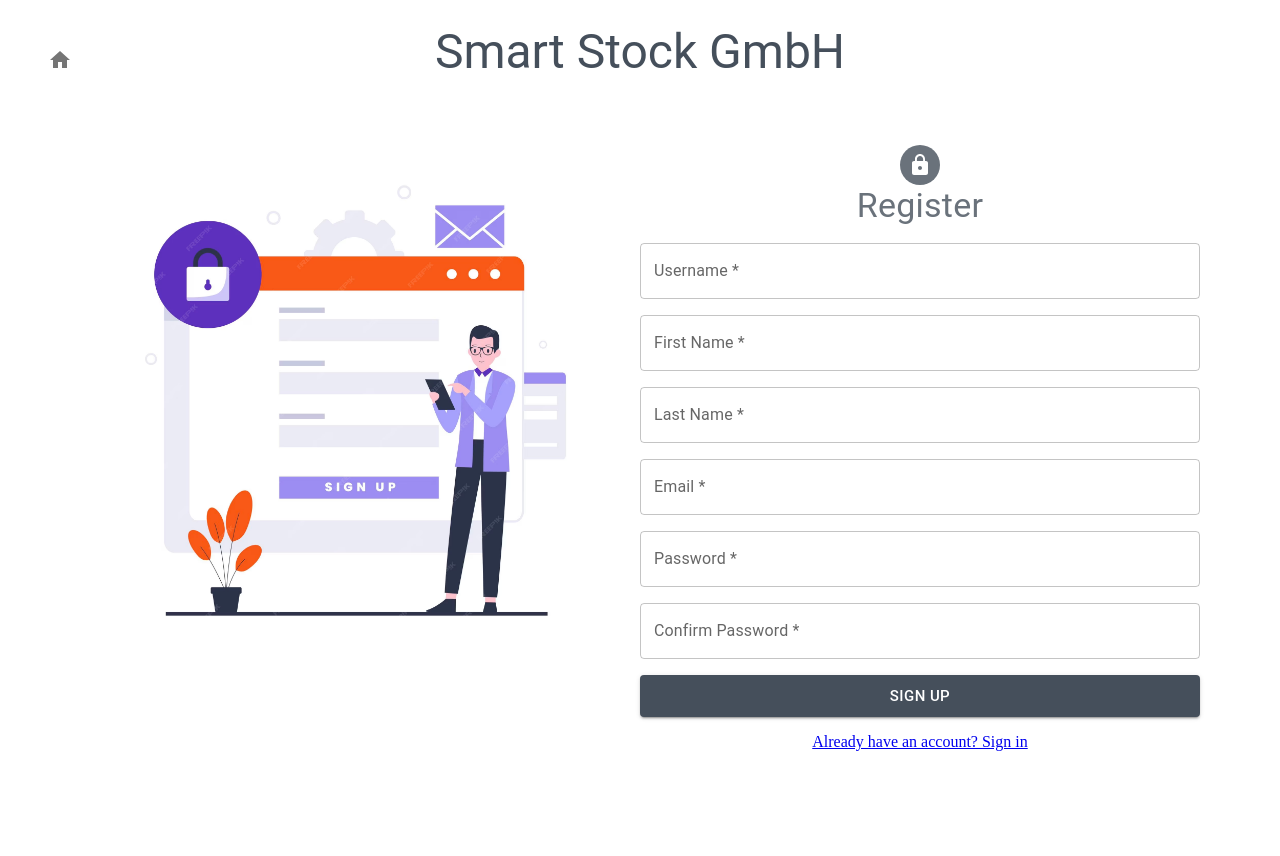
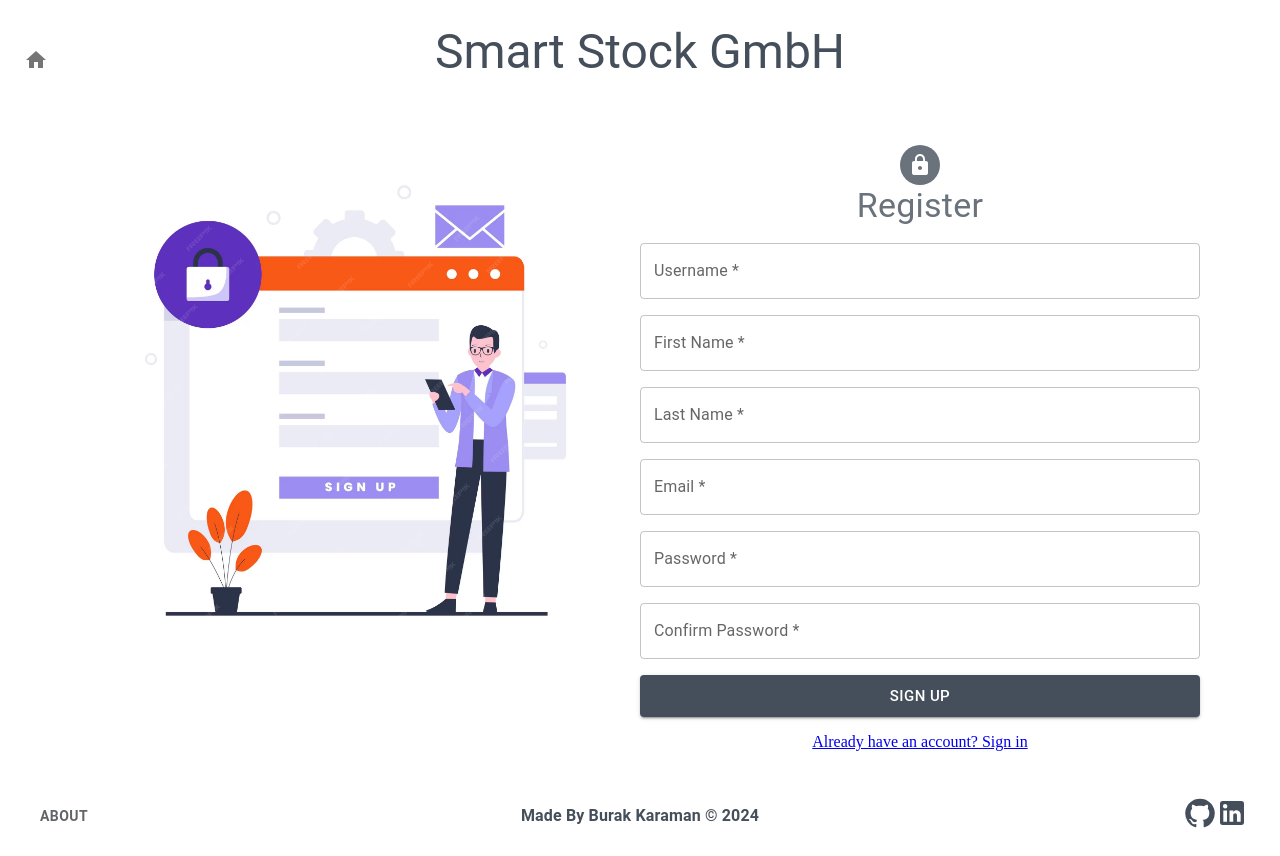
Before and after one commit to karamanburak/smart-stock, a React (Vite) app: page /register in a window 1280 px wide. Before the commit the page ends 800 px from the top, so only its background shows below. Built offline with nearby package versions, Linux system fonts and the light colour scheme; no server answers.

Commit message:
Add Footer component to Login and Register pages; adjust AuthHeader styling

```diff
--- a/src/components/AuthHeader.jsx
+++ b/src/components/AuthHeader.jsx
@@ -11,7 +11,7 @@ const AuthHeader = () => {
     <Grid item xs={12} mb={3}>
       <IconButton
       onClick={()=> navigate("/")}
-      sx={{position:"absolute",top:"0",left:"0", padding:"3rem"}}>
+      sx={{position:"absolute",top:"2.5rem",left:"1rem"}}>
         <HomeIcon />
       </IconButton>
       <Typography variant="h3" color="secondary" align="center">
--- a/src/components/Footer.jsx
+++ b/src/components/Footer.jsx
@@ -12,7 +12,7 @@ const Footer = () => {
 
             <Button
             onClick={()=>navigate("/about")}
-            style={{ textDecoration:"none", fontWeight:"bold", fontSize:"1rem", color:"secondary.main"}}>
+            style={{ textDecoration:"none", fontWeight:"bold",  color:"secondary.main", opacity:".7"}}>
                About
             </Button>
             <Typography sx={{color:"secondary.main", textAlign: "center", fontWeight:"bold", flexGrow:1,display:"block" }}>
--- a/src/pages/Login.jsx
+++ b/src/pages/Login.jsx
@@ -11,6 +11,7 @@ import AuthImage from "../components/AuthImage";
 import { Formik } from "formik";
 import useAuthCall from "../hooks/useAuthCall";
 import LoginForm, { loginScheme } from "../components/LoginForm";
+import Footer from "../components/Footer";
 
 const Login = () => {
   const { login } = useAuthCall();
@@ -62,6 +63,9 @@ const Login = () => {
 
         <AuthImage image={image} />
       </Grid>
+      <Typography variant="div" sx={{ position: "fixed", bottom: "0", left: "0", width: "100%" }}>
+        <Footer />
+      </Typography>
     </Container>
   );
 };
--- a/src/pages/Register.jsx
+++ b/src/pages/Register.jsx
@@ -11,10 +11,13 @@ import AuthImage from "../components/AuthImage";
 import { Formik } from "formik";
 import useAuthCall from "../hooks/useAuthCall";
 import RegisterForm, { SignupSchema } from "../components/RegisterForm";
+import Footer from "../components/Footer";
 
 const Register = () => {
   const { register } = useAuthCall()
   return (
+    <>
+
       <Container maxWidth="lg">
         <Grid
           container
@@ -22,12 +25,11 @@ const Register = () => {
           direction="row-reverse"
           rowSpacing={{ sm: 3 }}
           sx={{
-          height: "100vh",
+            minHeight: "100vh",
             p: 2,
           }}
         >
           <AuthHeader />
-
           <Grid item xs={12} sm={10} md={6}>
             <Avatar
               sx={{
@@ -73,6 +75,10 @@ const Register = () => {
           <AuthImage image={image} />
         </Grid>
       </Container>
+      <Typography variant="div" sx={{ width: "100vw" }}>
+        <Footer />
+      </Typography>
+    </>
   );
 };
 
```
Lines whose indentation alone changed are shown as unchanged.
